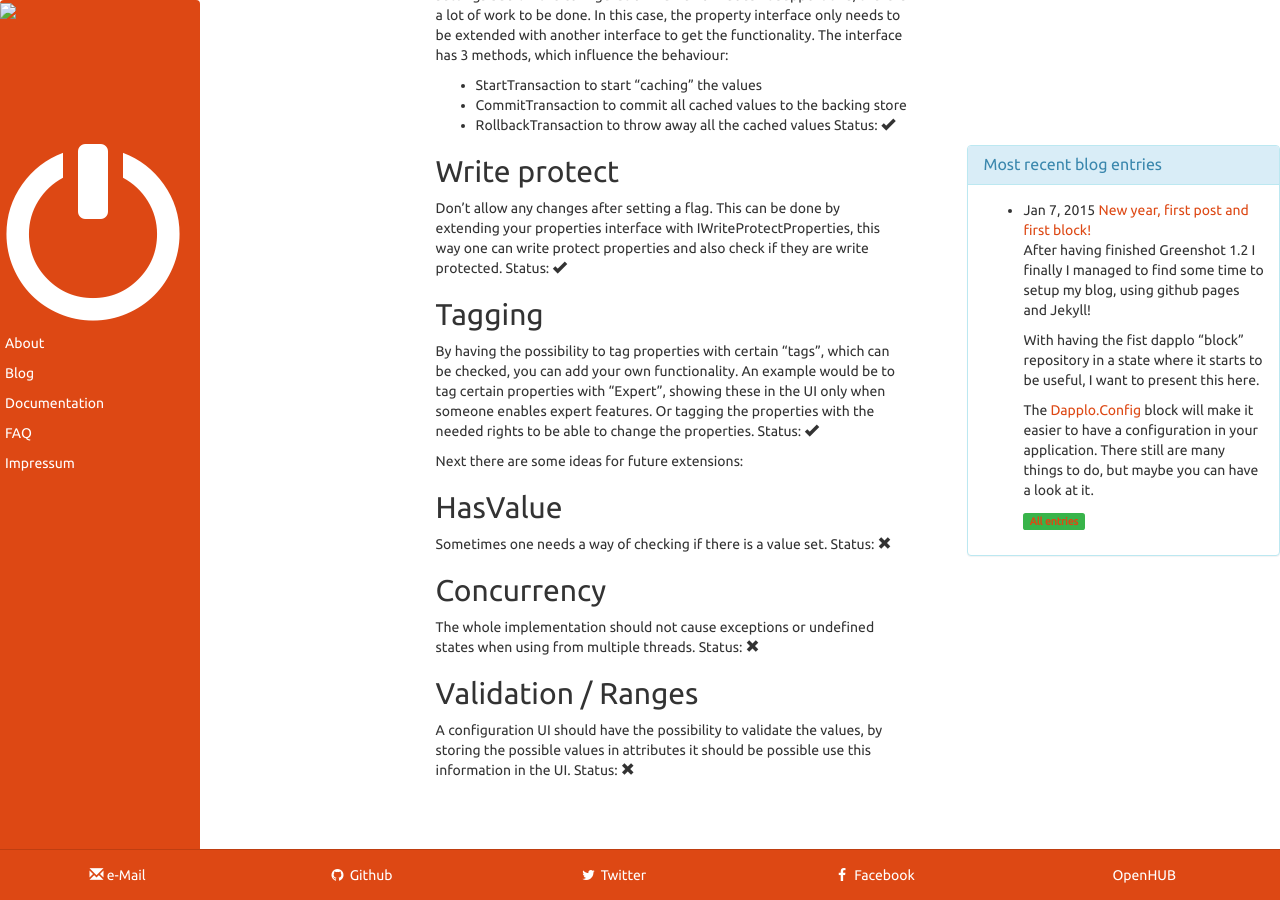
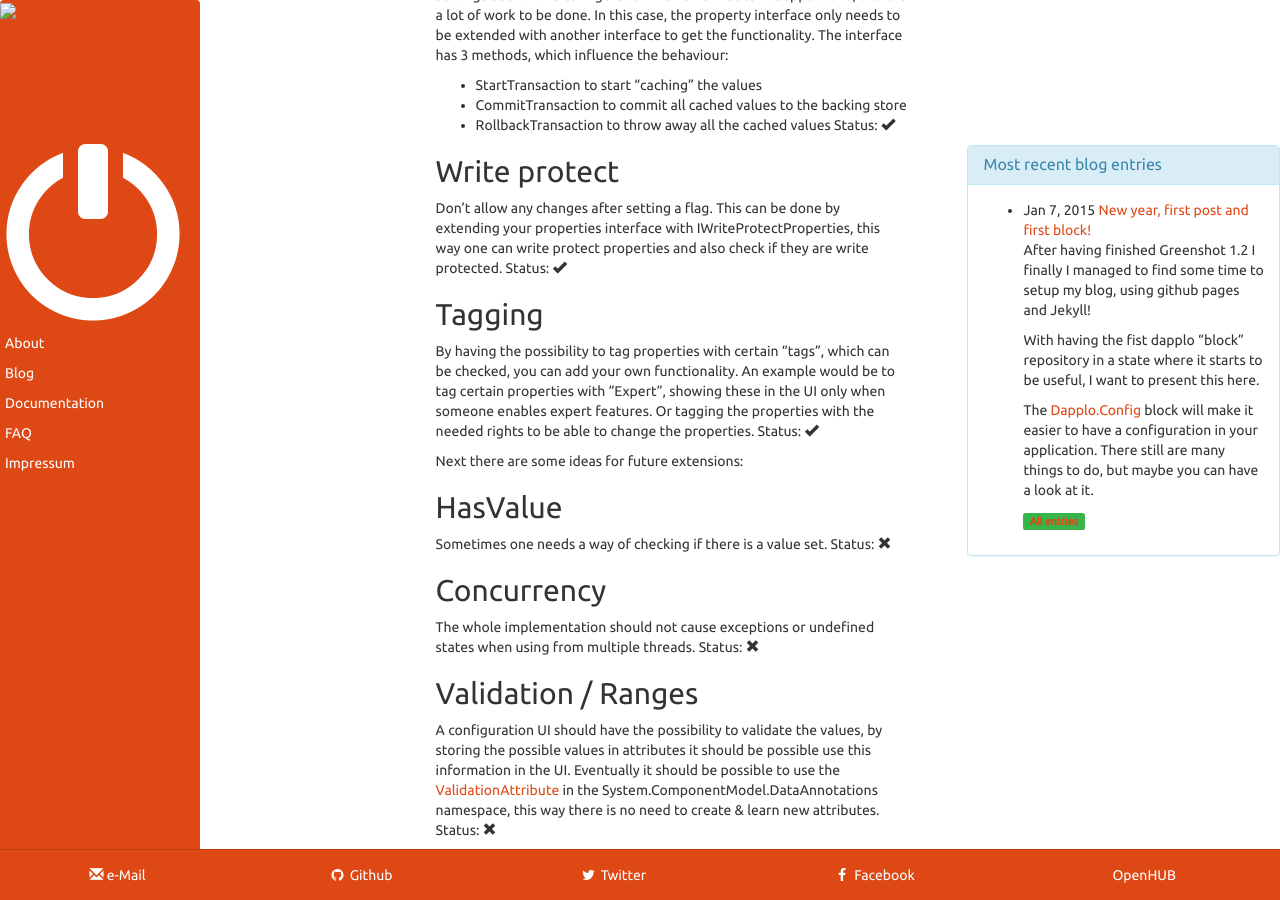
Before and after one commit to dapplo/dapplo.github.io, a Jekyll site: the page built from _blocks/Dapplo.Config.md, in a window 1280 px wide and 900 px high, scrolled down 1298 px. Built offline with Jekyll 4.4.1, drawn with Linux system fonts in a browser that asks for light colours; Markdown is read by kramdown in place of the engine named in the settings.

Commit message:
Added a reference to the ValidationAttribute

```diff
--- a/_blocks/Dapplo.Config.md
+++ b/_blocks/Dapplo.Config.md
@@ -75,4 +75,5 @@ Status: <span class="glyphicon glyphicon-remove"/>
 Validation / Ranges
 -------------------
 A configuration UI should have the possibility to validate the values, by storing the possible values in attributes it should be possible use this information in the UI.
+Eventually it should be possible to use the [ValidationAttribute](https://msdn.microsoft.com/en-us/library/system.componentmodel.dataannotations.validationattribute(v=vs.110).aspx#inheritanceContinued) in the System.ComponentModel.DataAnnotations namespace, this way there is no need to create & learn new attributes.
 Status: <span class="glyphicon glyphicon-remove"/>
```
